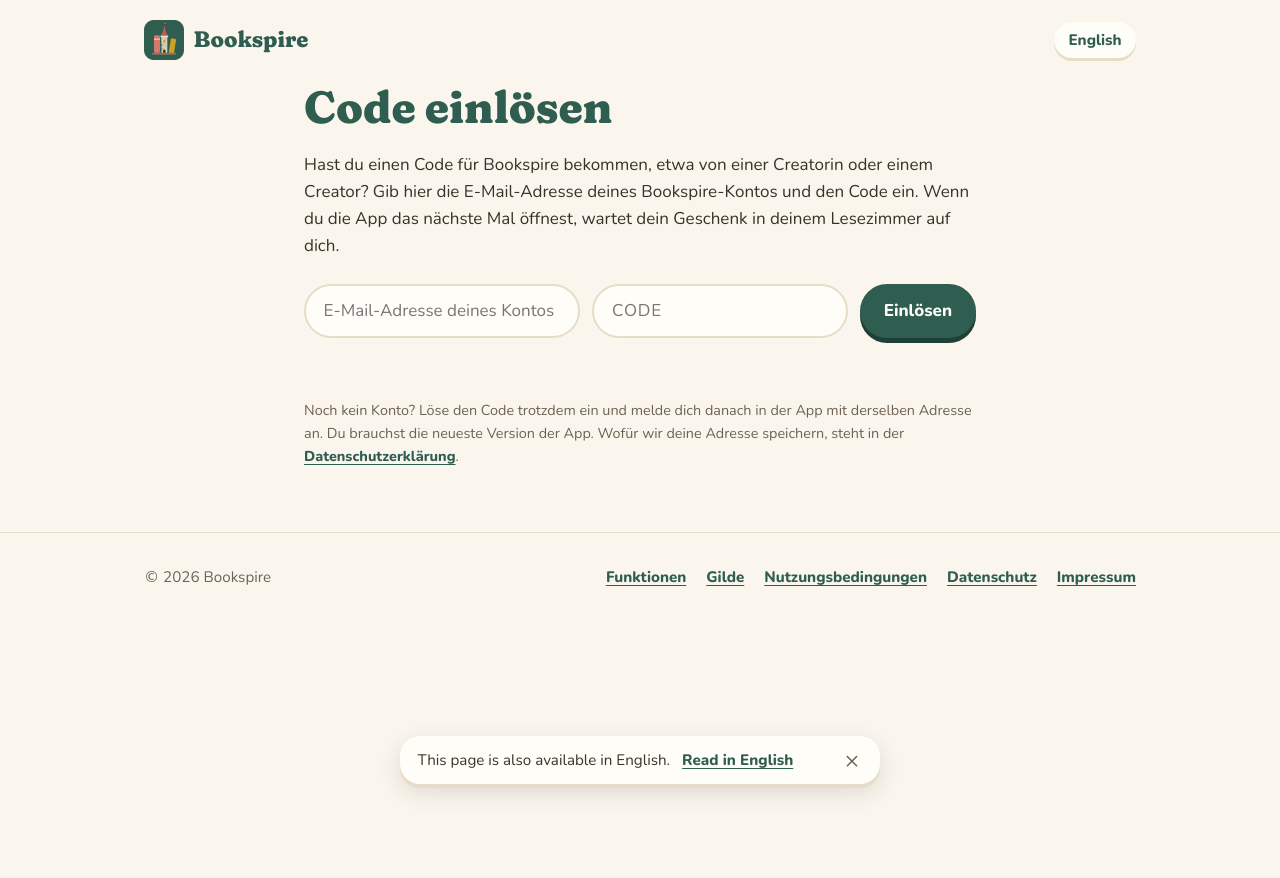
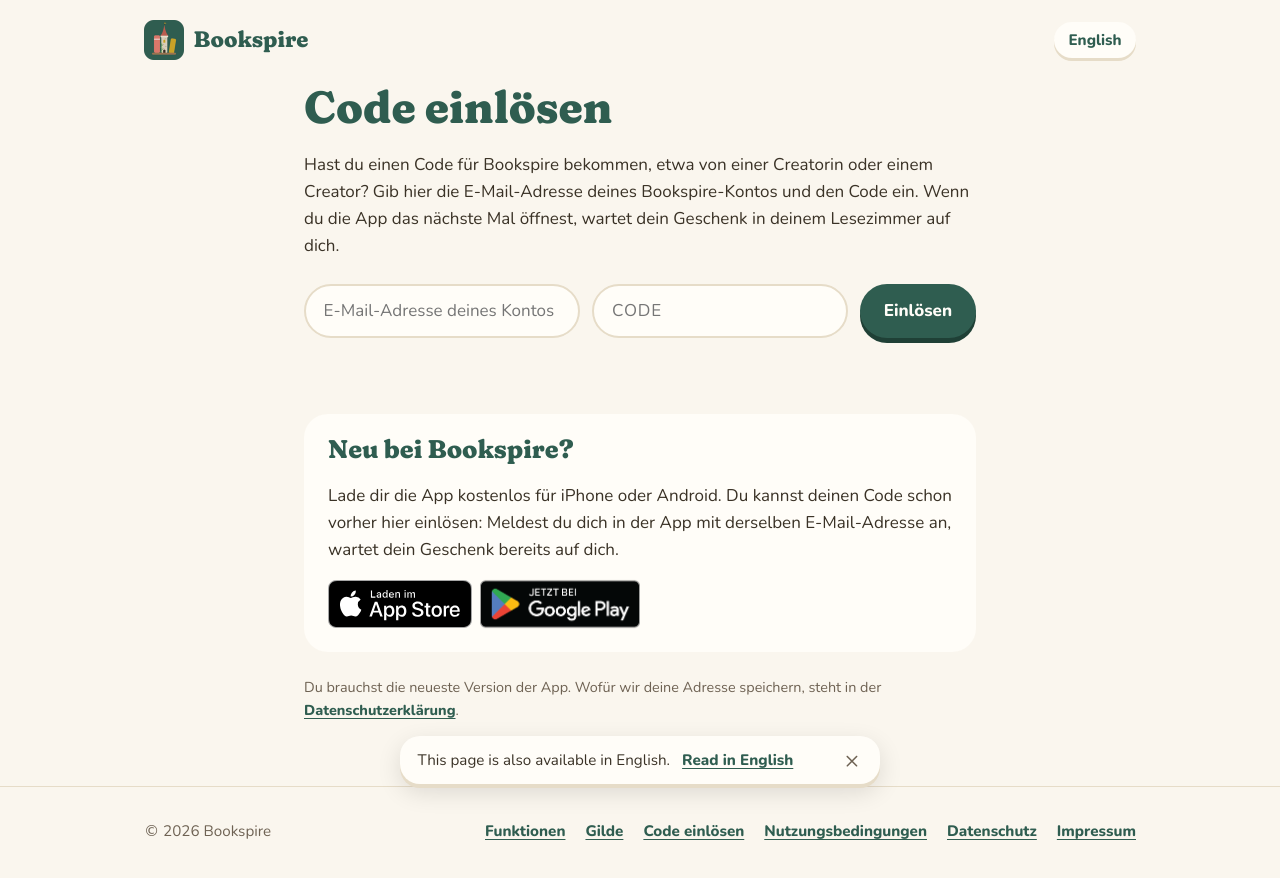
Before and after one commit to greedyOdin/bookspire-website, a plain HTML site: page einloesen.html in a window 1280 px wide. Before the commit the page ends 800 px from the top, so only its background shows below. Drawn offline with Linux system fonts and the light colour scheme.

Commit message:
Code einlösen im Seitenfuß aller Seiten, Store-Links auf der Einlöseseite
Co-Authored-By: Claude Opus 5.5 <noreply@anthropic.com>

```diff
--- a/einloesen.html
+++ b/einloesen.html
@@ -37,9 +37,16 @@
         <button class="button" type="submit">Einlösen</button>
       </form>
       <p class="form-status" role="status" aria-live="polite"></p>
+      <section class="redeem-stores" aria-labelledby="stores-title">
+        <h2 id="stores-title">Neu bei Bookspire?</h2>
+        <p>Lade dir die App kostenlos für iPhone oder Android. Du kannst deinen Code schon vorher hier einlösen: Meldest du dich in der App mit derselben E-Mail-Adresse an, wartet dein Geschenk bereits auf dich.</p>
+        <div class="store-badges">
+          <a class="badge-apple" href="https://apps.apple.com/app/id6825961262"><img src="images/badges/appstore-de.svg" width="144" height="48" alt="Laden im App Store" /></a>
+          <a class="badge-google" href="https://play.google.com/store/apps/details?id=com.greedyodin.bookspire&amp;hl=de"><img src="images/badges/play-de.png" width="160" height="62" alt="Jetzt bei Google Play" /></a>
+        </div>
+      </section>
       <p class="fine">
-        Noch kein Konto? Löse den Code trotzdem ein und melde dich danach in der App mit derselben
-        Adresse an. Du brauchst die neueste Version der App. Wofür wir deine Adresse speichern,
+        Du brauchst die neueste Version der App. Wofür wir deine Adresse speichern,
         steht in der <a href="datenschutz.html#codes">Datenschutzerklärung</a>.
       </p>
     </main>
@@ -50,6 +57,7 @@
         <nav>
           <a href="funktionen.html">Funktionen</a>
           <a href="gilde.html">Gilde</a>
+          <a href="einloesen.html">Code einlösen</a>
           <a href="nutzungsbedingungen.html">Nutzungsbedingungen</a>
           <a href="datenschutz.html">Datenschutz</a>
           <a href="impressum.html">Impressum</a>
--- a/style.css
+++ b/style.css
@@ -1045,3 +1045,19 @@ figure {
   text-transform: uppercase;
   letter-spacing: 0.05em;
 }
+
+/* On the redeem page: the way to the app for those who do not have it yet. */
+.redeem-stores {
+  margin: 2rem 0 1.5rem;
+  padding: 1.25rem 1.5rem 1.5rem;
+  border-radius: 1.5rem;
+  background: var(--card);
+}
+
+.redeem-stores h2 {
+  margin-top: 0;
+}
+
+.redeem-stores .store-badges {
+  margin-top: 1rem;
+}
```
Also changed, not shown: datenschutz.html (+1 -0 lines), en/delete-account.html (+1 -0 lines), en/features.html (+1 -0 lines), en/guild.html (+1 -0 lines), en/imprint.html (+1 -0 lines), en/index.html (+1 -0 lines), en/privacy.html (+1 -0 lines), en/redeem.html (+9 -1 lines), en/terms.html (+1 -0 lines), funktionen.html (+2 -1 lines), gilde.html (+1 -0 lines), impressum.html (+1 -0 lines), index.html (+1 -0 lines), konto-loeschen.html (+1 -0 lines), 1 more files.
